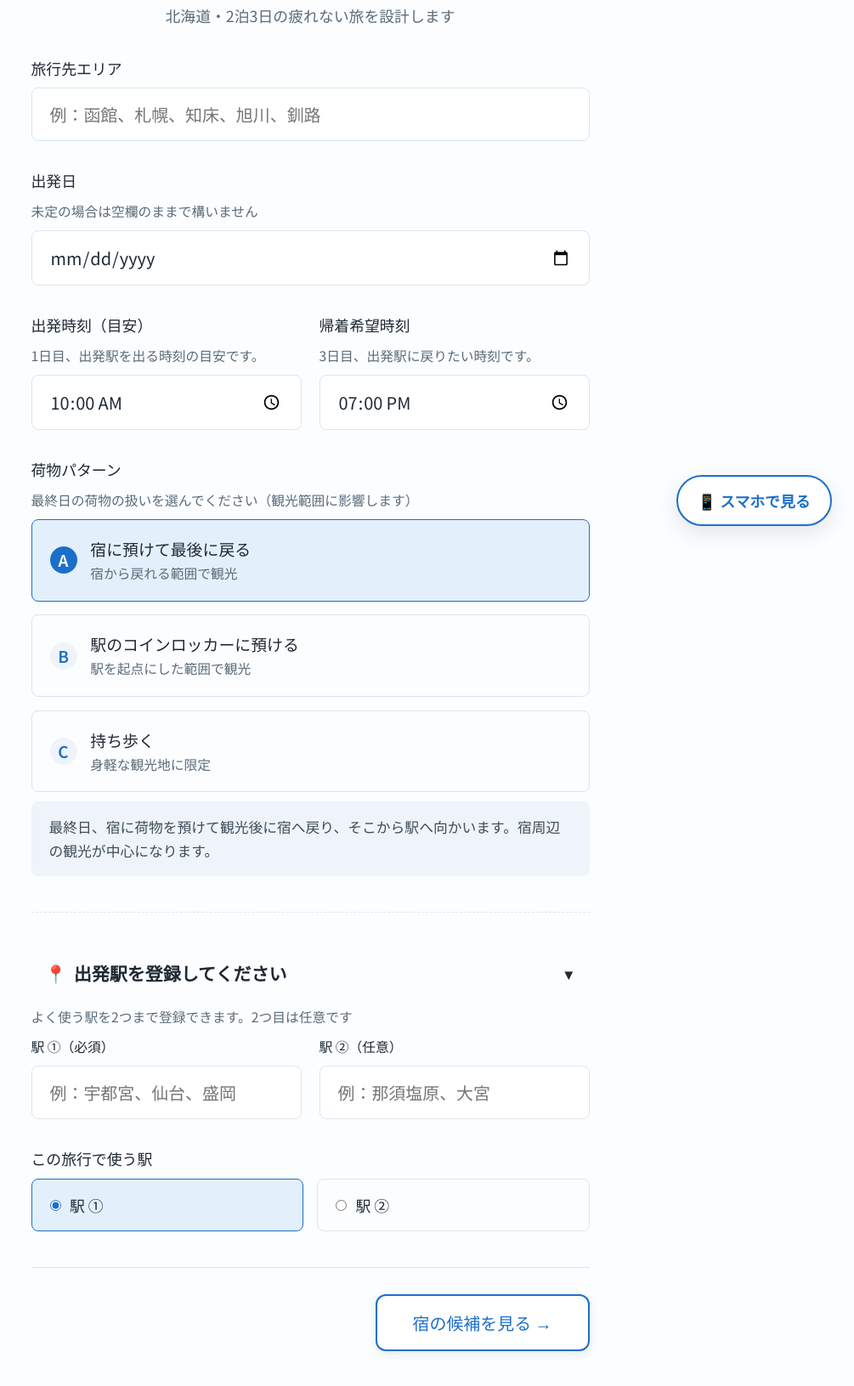
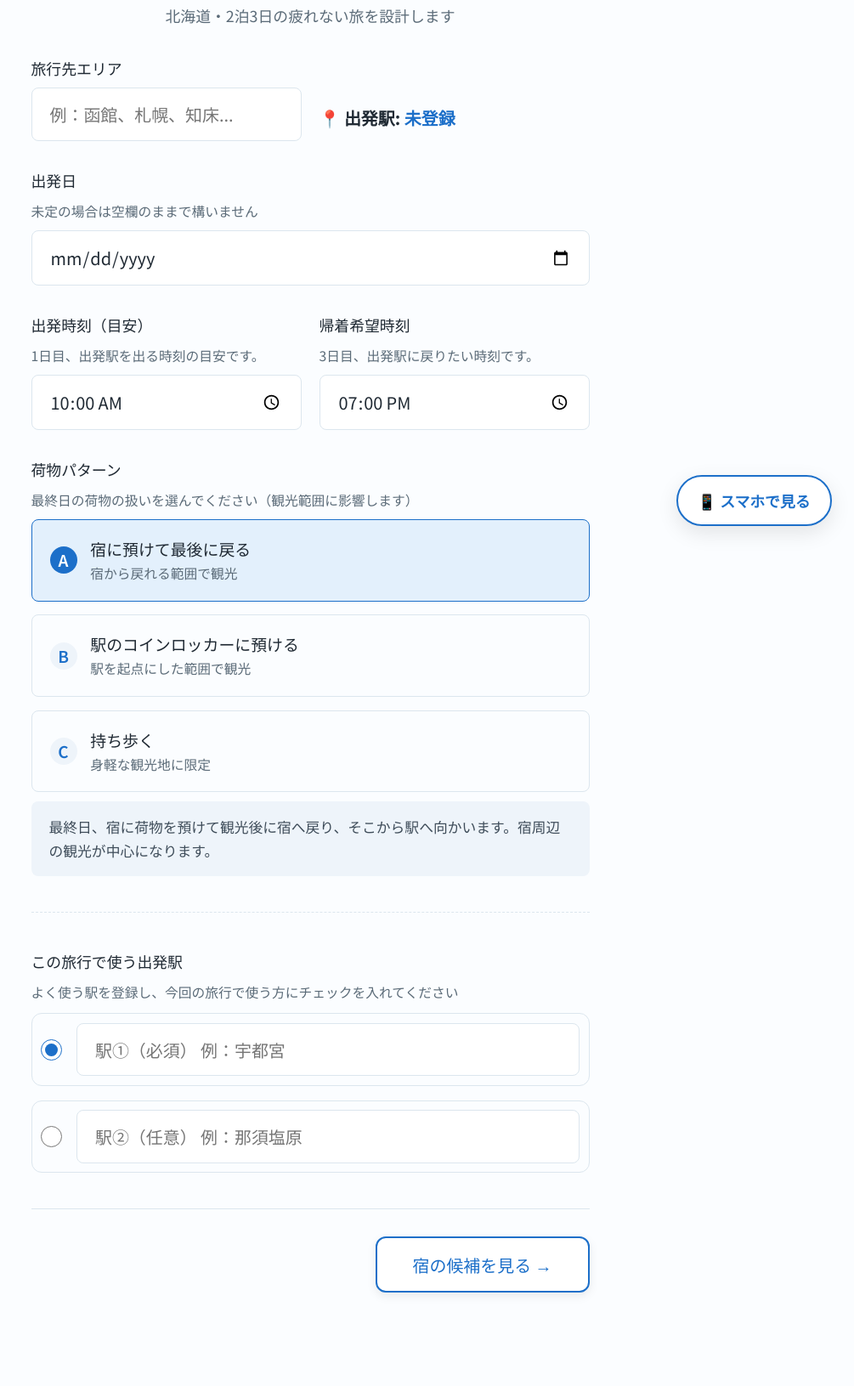
Before and after one commit to kimijimasan-lgtm/koharu_public, a plain HTML site: page index.html in a window 1280 px wide. Shown: the part 155-1786 px from the top of the page at 85% size, without its empty margins (275-1280 px from the left). Drawn offline with Linux system fonts and the light colour scheme; a web font is replaced by a local one.

Commit message:
Refactor layout of destination and station settings to be more compact

```diff
--- a/index.html
+++ b/index.html
@@ -22,10 +22,15 @@
       <form id="form-input">
         <!-- 公開版：自宅住所欄は削除（個人情報保護のため） -->
 
-        <div class="form-group">
-          <label class="form-label" for="destination">旅行先エリア</label>
-          <input type="text" id="destination" class="form-input" placeholder="例：函館、札幌、知床、旭川、釧路" required>
-          <div id="destination-info"></div>
+        <div class="form-row" style="display: flex; gap: 1rem; align-items: flex-end; margin-bottom: 1.5rem;">
+          <div style="flex: 1;">
+            <label class="form-label" for="destination">旅行先エリア</label>
+            <input type="text" id="destination" class="form-input" placeholder="例：函館、札幌、知床..." required>
+            <div id="destination-info"></div>
+          </div>
+          <div style="flex: 1; padding-bottom: 0.5rem;">
+            <div style="font-size: 0.95rem; font-weight: bold; color: var(--color-text-main);">📍 出発駅: <span id="selected-station-display" style="color: var(--color-primary);">未登録</span></div>
+          </div>
         </div>
 
         <div class="form-group">
@@ -89,39 +94,17 @@
         </div>
 
         <hr style="margin: 2rem 0; border:none; border-top: 1px dashed var(--color-border);">
-        <div class="form-group station-accordion" id="station-accordion">
-          <div class="station-accordion-header" id="station-accordion-toggle">
-            <div class="station-accordion-summary">
-              <span class="station-icon">📍</span>
-              <span id="station-summary-text">出発駅を登録してください</span>
-            </div>
-            <span class="toggle-icon">▼</span>
-          </div>
-          <div class="station-accordion-body" id="station-accordion-body">
-            <p class="form-sublabel" style="margin-top:0;">よく使う駅を2つまで登録できます。2つ目は任意です</p>
-            <div class="form-row">
-              <div>
-                <label class="form-label" for="station-1" style="font-size:0.75rem">駅 ①（必須）</label>
-                <input type="text" id="station-1" class="form-input" placeholder="例：宇都宮、仙台、盛岡" required>
-              </div>
-              <div>
-                <label class="form-label" for="station-2" style="font-size:0.75rem">駅 ②（任意）</label>
-                <input type="text" id="station-2" class="form-input" placeholder="例：那須塩原、大宮">
-              </div>
-            </div>
-          </div>
-        </div>
-
-        <div class="form-group">
-          <label class="form-label">この旅行で使う駅</label>
-          <div class="station-choice">
-            <label class="station-choice-option">
-              <input type="radio" name="use-station" value="1" checked>
-              <span id="use-station-label-1">よく使う駅 ①</span>
+        <div class="form-group" id="station-settings">
+          <label class="form-label">この旅行で使う出発駅</label>
+          <p class="form-sublabel">よく使う駅を登録し、今回の旅行で使う方にチェックを入れてください</p>
+          <div class="station-choice-group" style="display: flex; flex-direction: column; gap: 0.8rem; margin-top: 0.5rem;">
+            <label class="station-choice-option" style="display: flex; align-items: center; gap: 0.8rem; padding: 0.5rem; border: 1px solid var(--color-border); border-radius: var(--radius-md); cursor: pointer; background-color: var(--color-bg);">
+              <input type="radio" name="use-station" value="1" checked style="width: 1.2rem; height: 1.2rem; margin: 0; cursor: pointer;">
+              <input type="text" id="station-1" class="form-input" placeholder="駅①（必須） 例：宇都宮" required style="flex: 1; margin: 0;">
             </label>
-            <label class="station-choice-option">
-              <input type="radio" name="use-station" value="2">
-              <span id="use-station-label-2">よく使う駅 ②</span>
+            <label class="station-choice-option" style="display: flex; align-items: center; gap: 0.8rem; padding: 0.5rem; border: 1px solid var(--color-border); border-radius: var(--radius-md); cursor: pointer; background-color: var(--color-bg);">
+              <input type="radio" name="use-station" value="2" style="width: 1.2rem; height: 1.2rem; margin: 0; cursor: pointer;">
+              <input type="text" id="station-2" class="form-input" placeholder="駅②（任意） 例：那須塩原" style="flex: 1; margin: 0;">
             </label>
           </div>
         </div>
--- a/js/app.js
+++ b/js/app.js
@@ -83,46 +83,26 @@ const App = {
     });
     document.querySelectorAll('input[name="use-station"]').forEach((radio) => {
       radio.addEventListener('change', () => {
-        this.updateDestinationInfo(); // 使う駅が変わると判定も変わる
+        this.saveInputsToStorage();
+        this.updateStationChoiceLabels();
+        this.updateDestinationInfo();
+        this.refreshTrainChoices();
       });
     });
-
-    // アコーディオンのトグルイベント
-    document.getElementById('station-accordion-toggle').addEventListener('click', () => {
-      document.getElementById('station-accordion-body').classList.toggle('collapsed');
-      document.getElementById('station-accordion-toggle').classList.toggle('collapsed');
-    });
-
-    // 駅入力からフォーカスが外れた時に要約を更新
-    document.getElementById('station-1').addEventListener('blur', () => this.updateStationAccordion(false));
-    document.getElementById('station-2').addEventListener('blur', () => this.updateStationAccordion(false));
   },
 
   updateStationChoiceLabels() {
-    const s1 = document.getElementById('station-1').value || '駅 ①';
-    const s2 = document.getElementById('station-2').value || '駅 ②';
-    document.getElementById('use-station-label-1').textContent = s1;
-    document.getElementById('use-station-label-2').textContent = s2;
-  },
-
-  updateStationAccordion(initialLoad = false) {
-    const s1 = document.getElementById('station-1').value;
-    const s2 = document.getElementById('station-2').value;
-    const summaryEl = document.getElementById('station-summary-text');
-    const bodyEl = document.getElementById('station-accordion-body');
-    const headerEl = document.getElementById('station-accordion-toggle');
-
-    if (s1) {
-      summaryEl.textContent = `出発駅: ${s1}${s2 ? ' / ' + s2 : ''}`;
-      if (initialLoad) {
-        bodyEl.classList.add('collapsed');
-        headerEl.classList.add('collapsed');
-      }
-    } else {
-      summaryEl.textContent = '出発駅を登録してください';
-      if (initialLoad) {
-        bodyEl.classList.remove('collapsed');
-        headerEl.classList.remove('collapsed');
+    const s1 = document.getElementById('station-1').value.trim();
+    const s2 = document.getElementById('station-2').value.trim();
+
+    // Update top display
+    const selectedRadio = document.querySelector('input[name="use-station"]:checked');
+    const displayEl = document.getElementById('selected-station-display');
+    if (displayEl && selectedRadio) {
+      if (selectedRadio.value === '1') {
+        displayEl.textContent = s1 || '未登録';
+      } else {
+        displayEl.textContent = s2 || '未登録';
       }
     }
   },
@@ -198,7 +178,7 @@ const App = {
     this.updateDestinationInfo();
     // 復元した時刻・区間に対して選択肢を組み直す（選択済みの便が今も有効なら維持される）
     this.refreshTrainChoices();
-    this.updateStationAccordion(true);
+
   },
 
   showStep(step) {
```
